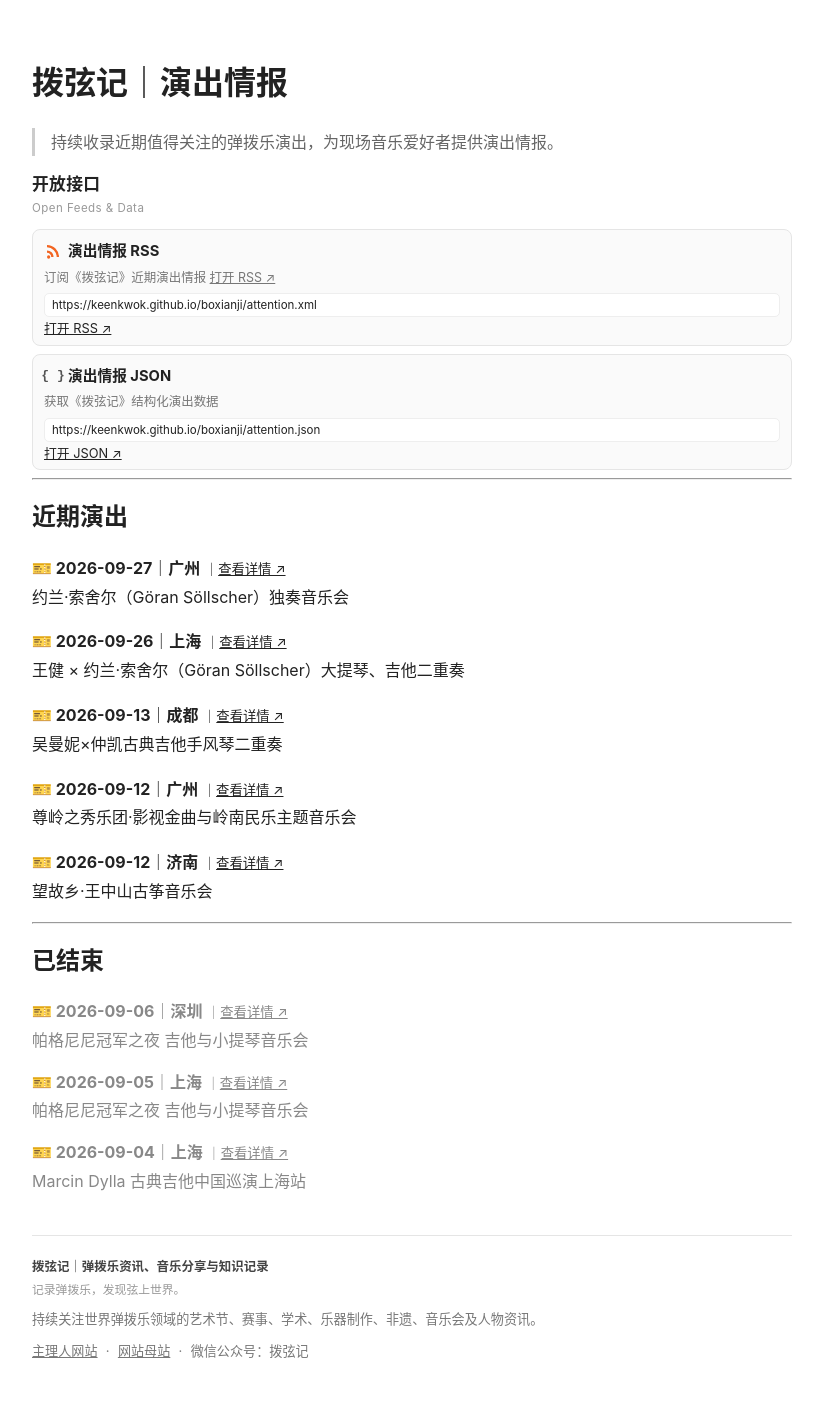
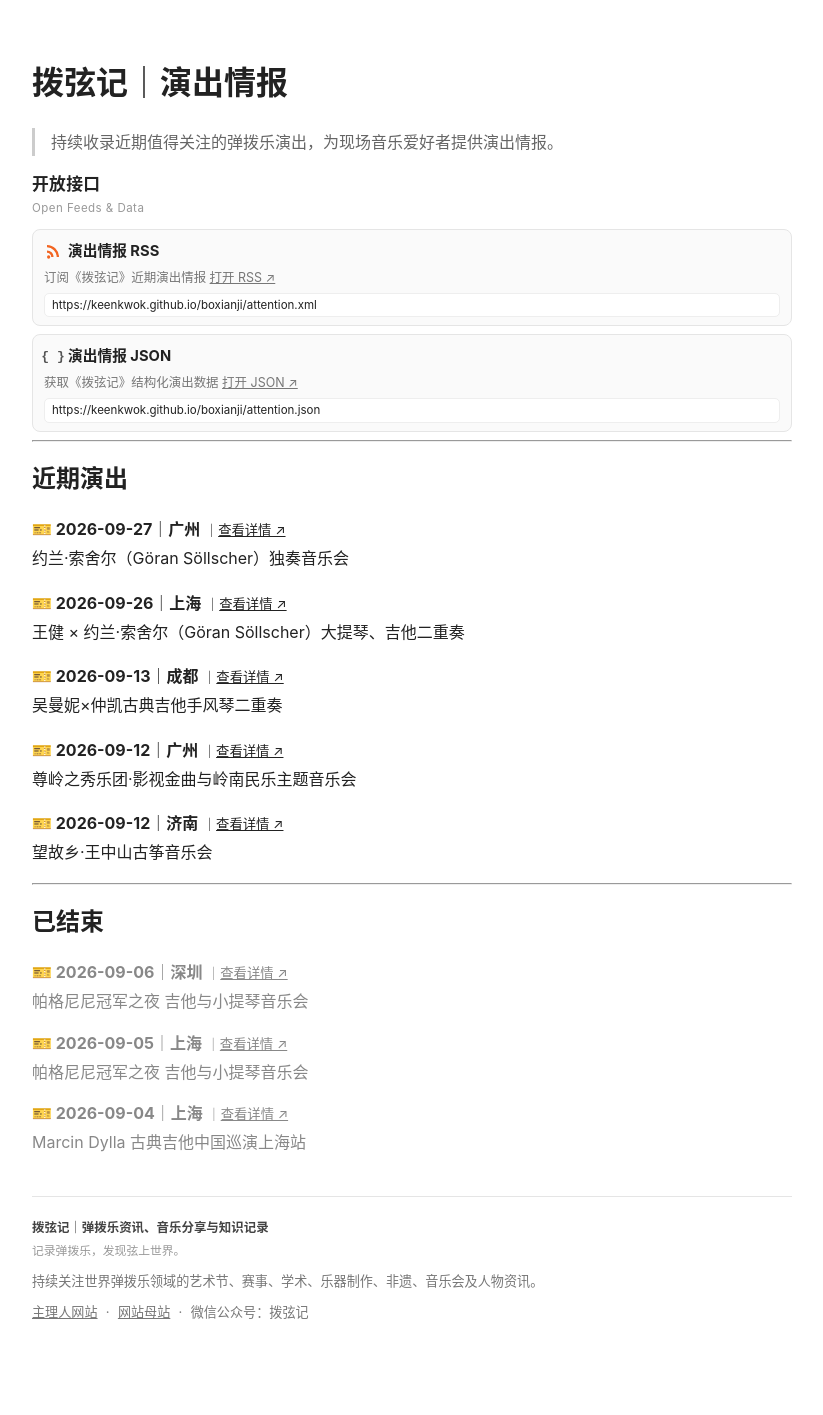
Before and after one commit to KeenKwok/boxianji, a Jekyll site: the page built from attention/index.md, in a window 1280 px wide. Shown: the whole page, without its empty margins (228-1051 px from the left). Built offline with Jekyll 4.4.1, drawn with Linux system fonts in a browser that asks for light colours; after the commit the page ends 1376 px from its top, so only the background shows below that; part of the change alters nothing that is shown.

Commit message:
更新 index.md

```diff
--- a/attention/index.md
+++ b/attention/index.md
@@ -64,11 +64,13 @@ title: 拨弦记｜演出情报
     {{ site.url }}{{ site.baseurl }}/attention.xml
   </div>
 
+<!--
   <div style="margin-top:4px;font-size:0.8em;line-height:1.2;">
     <a href="{{ site.url }}{{ site.baseurl }}/attention.xml">
       打开 RSS ↗
     </a>
   </div>
+-->
 
 </div>
 
@@ -104,7 +106,9 @@ title: 拨弦记｜演出情报
   </div>
 
   <div style="font-size:0.78em;color:#777;margin-bottom:4px;">
-    获取《拨弦记》结构化演出数据
+    获取《拨弦记》结构化演出数据 <a href="{{ site.url }}{{ site.baseurl }}/attention.json">
+      打开 JSON ↗
+    </a>
   </div>
 
   <div style="
@@ -119,11 +123,13 @@ title: 拨弦记｜演出情报
     {{ site.url }}{{ site.baseurl }}/attention.json
   </div>
 
+<!--
   <div style="margin-top:4px;font-size:0.8em;line-height:1.2;">
     <a href="{{ site.url }}{{ site.baseurl }}/attention.json">
       打开 JSON ↗
     </a>
   </div>
+-->
 
 </div>
 
```
